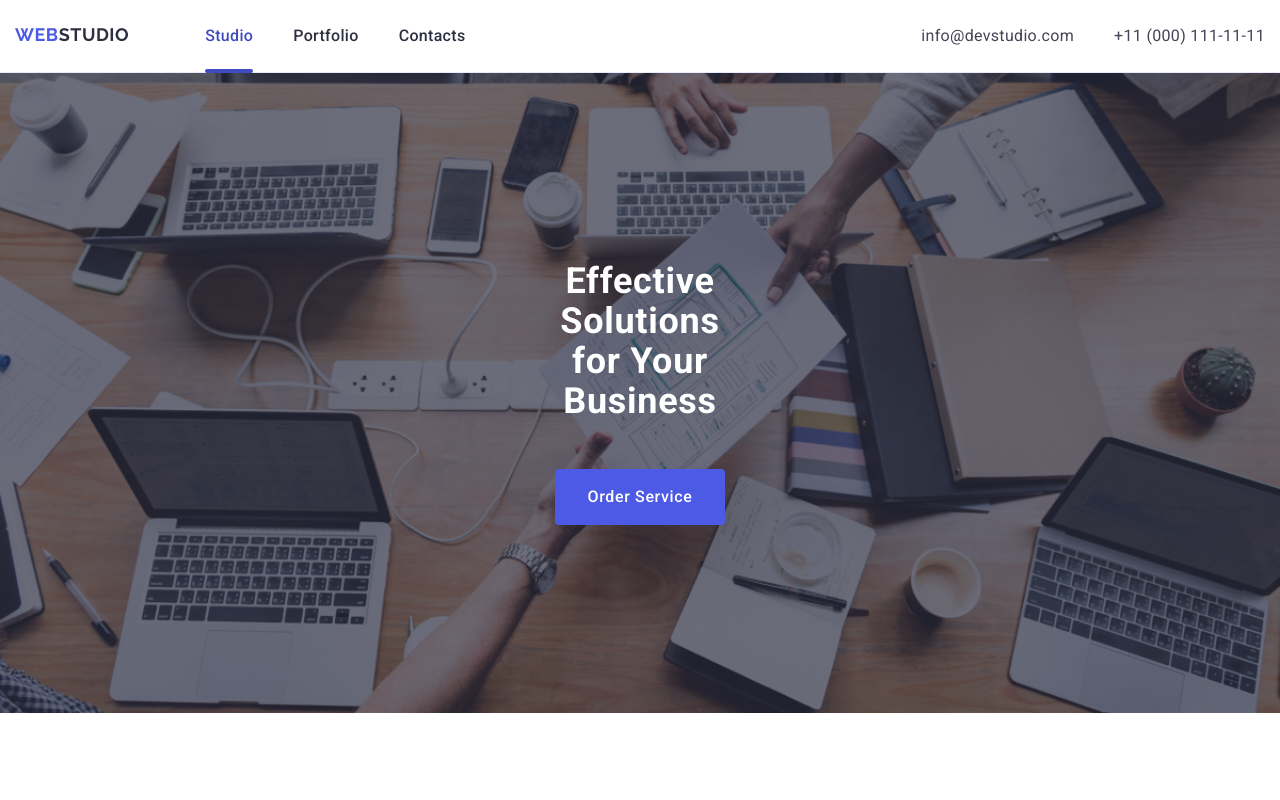
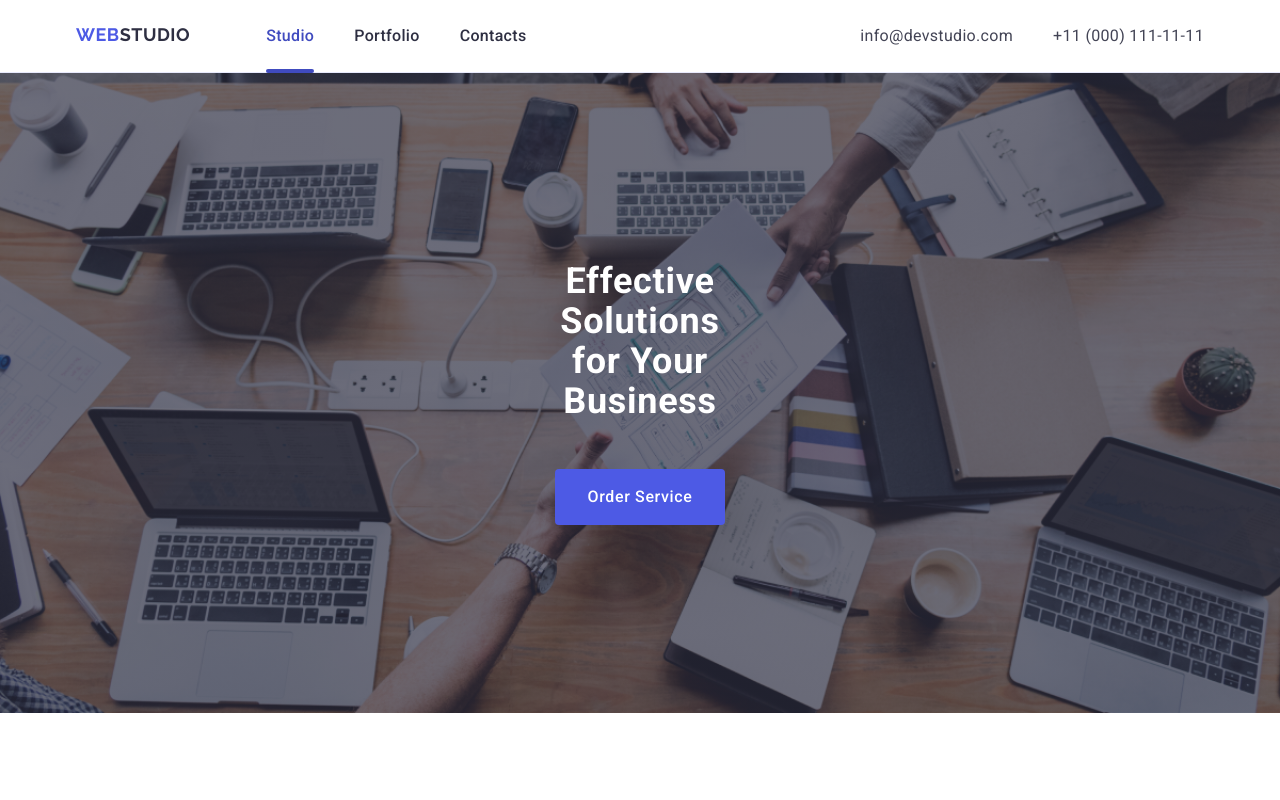
Before and after one commit to pharmazeus/goit-markup-hw-06, a plain HTML site: page index.html in a window 1280 px wide. Shown: the top 800 px of the page. Drawn offline with nearby package versions, Linux system fonts and the light colour scheme.

Commit message:
heder-and-hero-fix

```diff
--- a/css/styles.css
+++ b/css/styles.css
@@ -80,6 +80,8 @@ input {
   border-bottom: 1px solid #e7e9fc;
 }
 .header-container {
+  margin-left: auto;
+  margin-right: auto;
   display: flex;
   align-items: center;
   justify-content: space-between;
@@ -197,6 +199,7 @@ input {
 }
 @media screen and (min-width: 1158px) {
   .header-container {
+    max-width: 1158px;
     padding-left: 15px;
     padding-right: 15px;
   }
```
